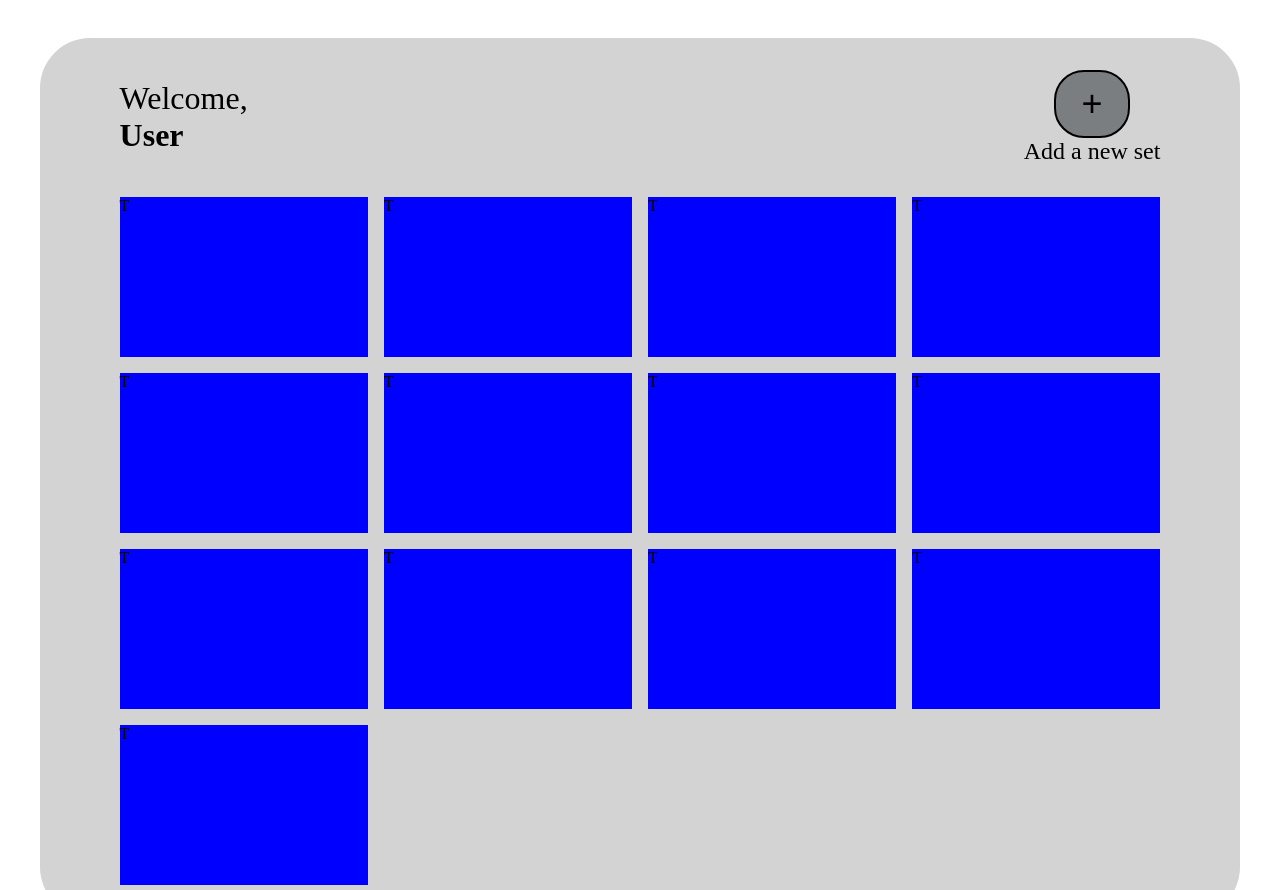
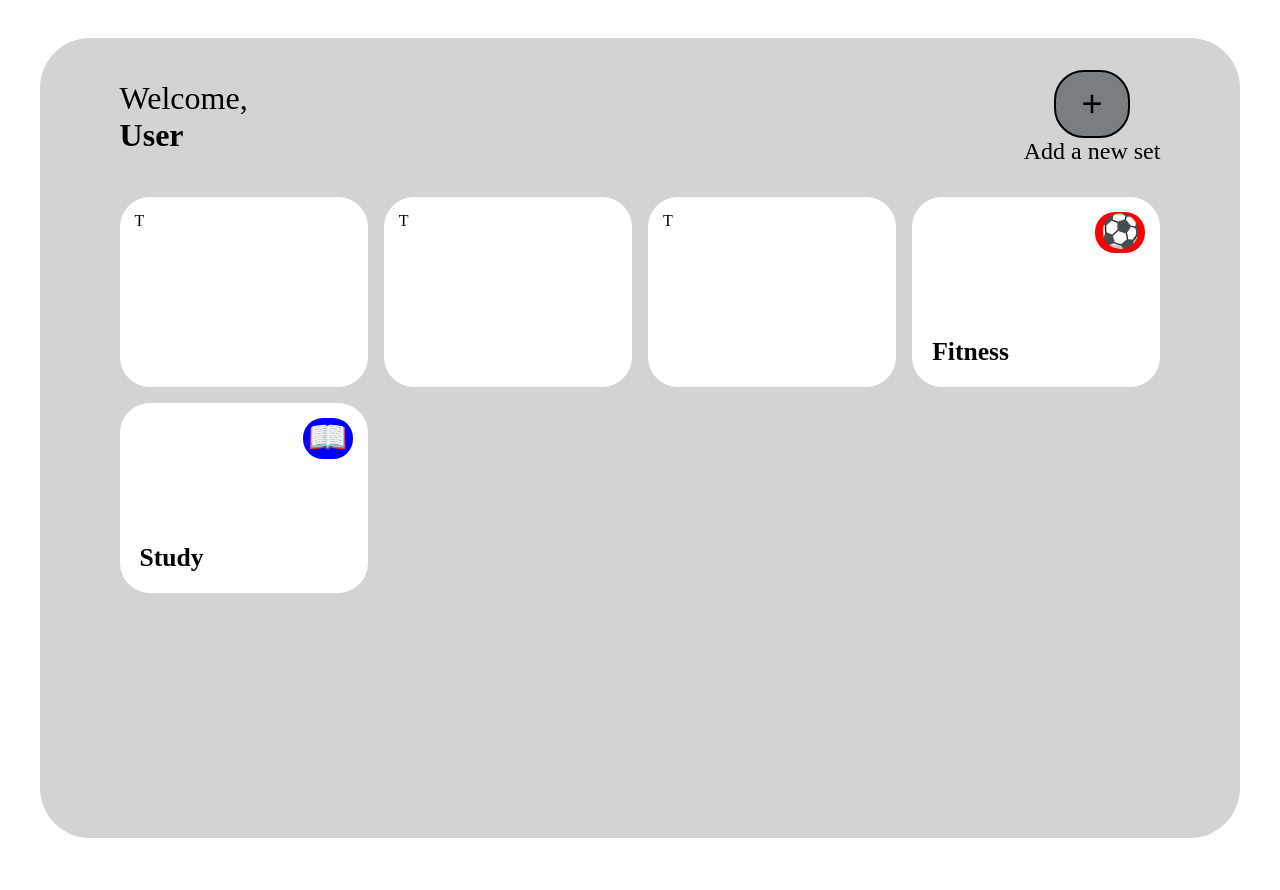
Before and after one commit to Rezmii/to-do-list-v2, a website built with webpack: page src/index.html in a window 1280 px wide. Shown: the top 890 px of the page. Built offline with nearby package versions, Linux system fonts and the light colour scheme.

Commit message:
added sets displaying function

```diff
--- /dev/null
+++ b/src/domManipulation.js
@@ -0,0 +1,24 @@
+export function displaySets(setArr) {
+  const containerGrid = document.querySelector("#container-grid");
+  setArr.forEach((set) => {
+    const gridElement = document.createElement("div");
+
+    const topSection = document.createElement("div");
+    const bottomSection = document.createElement("div");
+    const pTitle = document.createElement("p");
+    const pEmoji = document.createElement("p");
+    pTitle.textContent = set.title;
+    pEmoji.textContent = set.emoji;
+
+    pEmoji.style.backgroundColor = set.bgc;
+    bottomSection.appendChild(pTitle);
+    topSection.appendChild(pEmoji);
+    gridElement.appendChild(topSection);
+    gridElement.appendChild(bottomSection);
+
+    topSection.classList.add("top-section");
+    bottomSection.classList.add("bottom-section");
+    gridElement.classList.add("grid-element");
+    containerGrid.appendChild(gridElement);
+  });
+}
--- a/src/index.html
+++ b/src/index.html
@@ -13,25 +13,15 @@
           <p><strong>User</strong></p>
         </div>
         <div id="button-div">
-          <button>+</button>
+          <button id="add-set-button">+</button>
           <p>Add a new set</p>
         </div>
       </div>
 
       <div id="container-grid">
-        <div class="grid-test">T</div>
-        <div class="grid-test">T</div>
-        <div class="grid-test">T</div>
-        <div class="grid-test">T</div>
-        <div class="grid-test">T</div>
-        <div class="grid-test">T</div>
-        <div class="grid-test">T</div>
-        <div class="grid-test">T</div>
-        <div class="grid-test">T</div>
-        <div class="grid-test">T</div>
-        <div class="grid-test">T</div>
-        <div class="grid-test">T</div>
-        <div class="grid-test">T</div>
+        <div class="grid-element">T</div>
+        <div class="grid-element">T</div>
+        <div class="grid-element">T</div>
       </div>
     </div>
   </body>
--- a/src/index.js
+++ b/src/index.js
@@ -1,5 +1,16 @@
 import "./styles.css";
 import { Todo } from "./todos";
+import { Set } from "./sets.js";
+import { displaySets } from "./domManipulation.js";
+
+const setArr = [];
+const addSetButton = document.querySelector("#add-set-button");
+addSetButton.addEventListener("click", () => console.log("XD"));
 
 const todoes1 = new Todo("1", "2", "3", "4");
-console.log(todoes1);
+const set1 = new Set(1, "Fitness", "⚽️", "red");
+const set2 = new Set(2, "Study", "📖", "blue");
+set1.addSetToArray(setArr);
+set2.addSetToArray(setArr);
+displaySets(setArr);
+console.log(setArr);
--- a/src/sets.js
+++ b/src/sets.js
@@ -1,8 +1,12 @@
-class Set {
+export class Set {
   constructor(id, title, emoji, bgc) {
     this.id = id;
     this.title = title;
     this.emoji = emoji;
     this.bgc = bgc;
   }
+
+  addSetToArray = (arr) => {
+    arr.push(this);
+  };
 }
--- a/src/styles.css
+++ b/src/styles.css
@@ -54,9 +54,31 @@ button {
   grid-template-columns: repeat(4, 1fr);
 }
 
-.grid-test {
+.grid-element {
   width: auto;
   min-height: 10em;
   height: auto;
-  background-color: blue;
+  background-color: white;
+  border-radius: 30px;
+  padding: 15px;
+
+  display: flex;
+  flex-direction: column;
+  justify-content: space-between;
 }
+
+.top-section {
+  margin-left: auto;
+}
+
+.top-section p {
+  font-size: 2em;
+  padding: 0 5px 3px 5px;
+  border-radius: 20px;
+}
+
+.bottom-section p {
+  margin: 0 0 5px 5px;
+  font-size: 1.6em;
+  font-weight: bold;
+}
```
Also changed, not shown: dist/index.html, dist/main.js.
